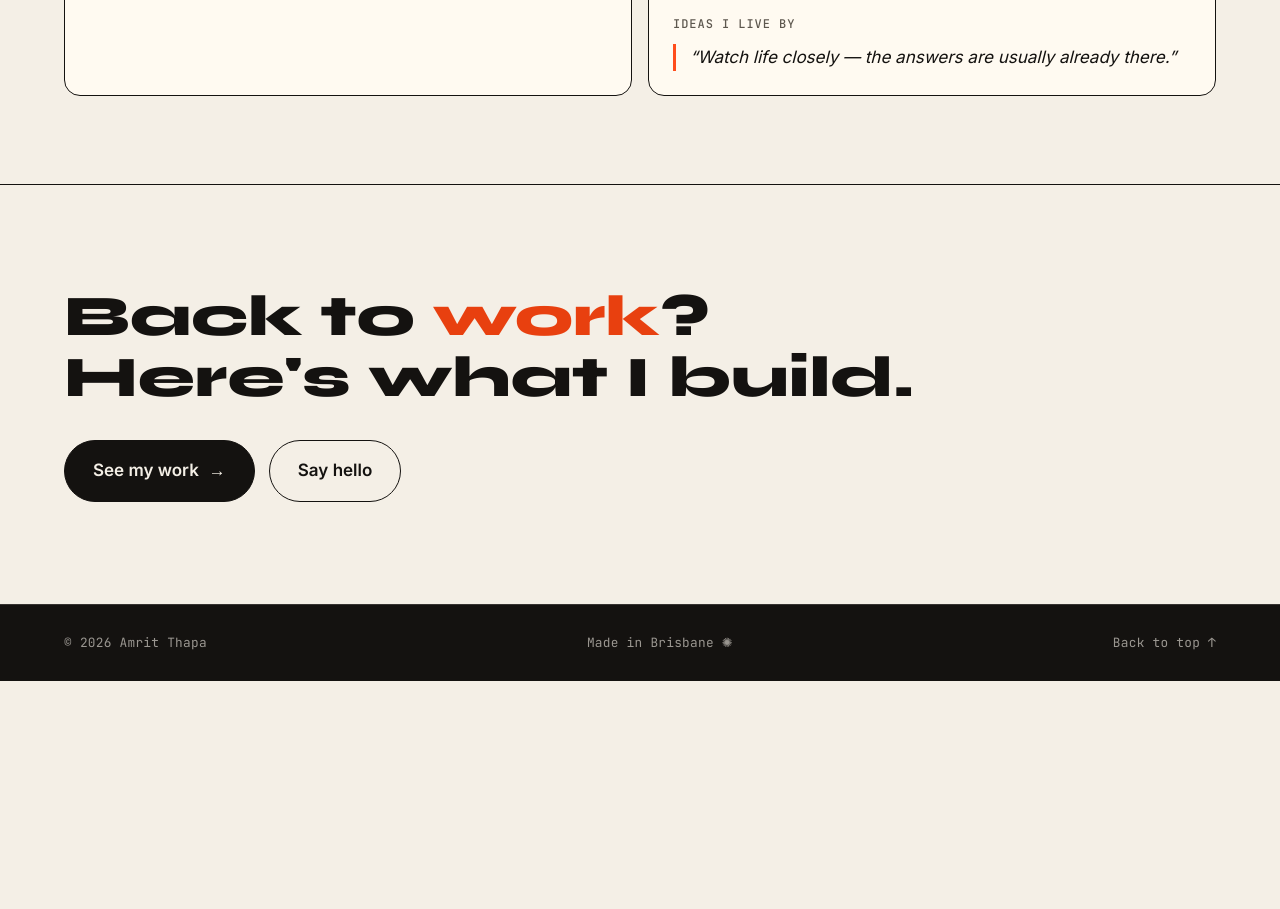
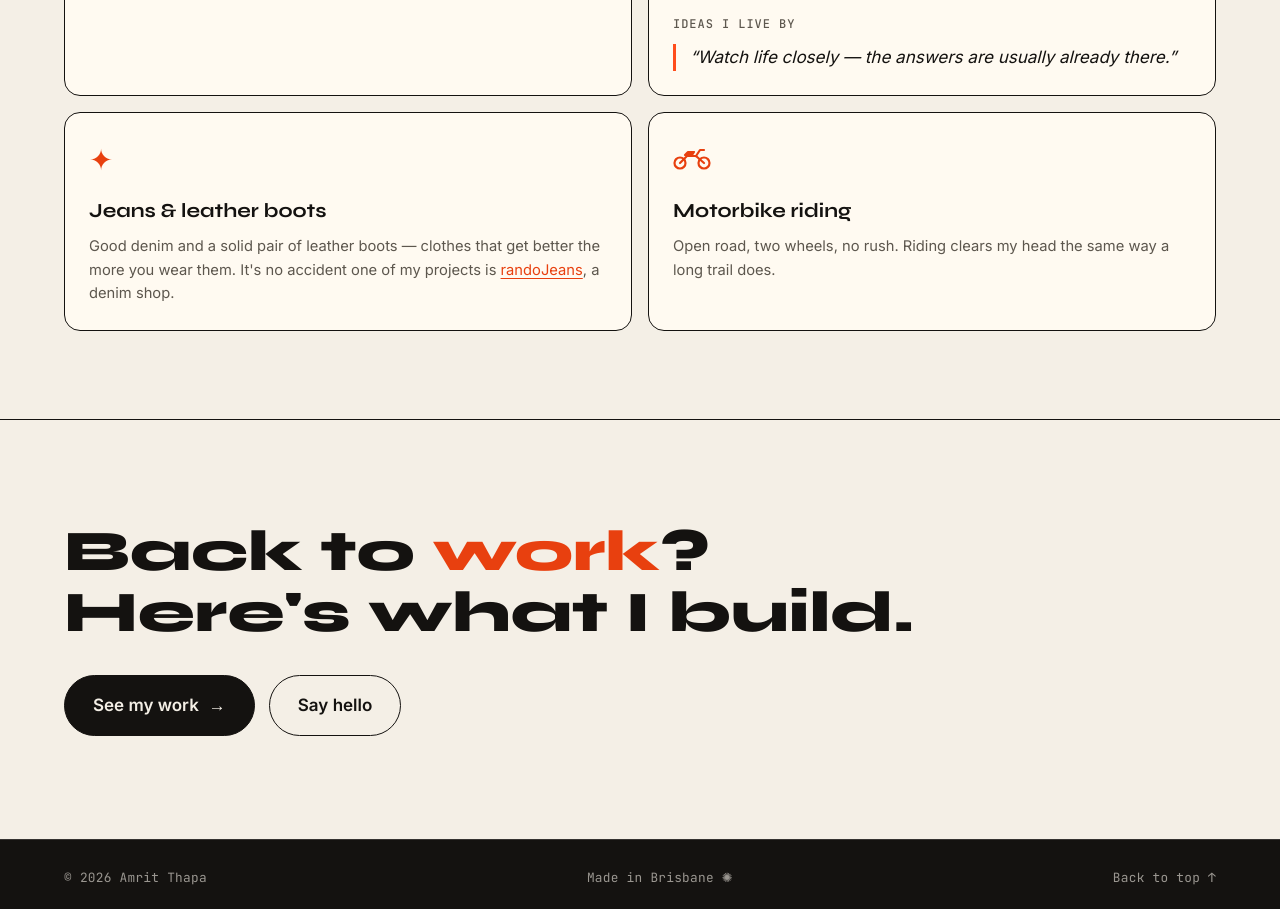
Before and after one commit to amritjung/portfolio, a plain HTML site: page beyond-code/index.html in a window 1280 px wide. Shown: the part 5214-6123 px from the top of the page. Before the commit the page ends 5895 px from the top, so only its background shows below. Drawn offline with Linux system fonts and the light colour scheme.

Commit message:
Beyond the code: Spotify player, artists, countries, philosophy, denim and motorbikes

```diff
--- a/beyond-code/index.html
+++ b/beyond-code/index.html
@@ -5,7 +5,7 @@
   <meta name="viewport" content="width=device-width, initial-scale=1.0" />
 
   <title>Beyond the code — Amrit Thapa</title>
-  <meta name="description" content="Off the clock: trekking in the Nepal Himalaya — Thorong La, Annapurna Base Camp, Mardi Himal, Badimalika — plus rock and metal, travel and philosophy." />
+  <meta name="description" content="Off the clock: trekking in the Nepal Himalaya — Thorong La, Annapurna Base Camp, Mardi Himal, Badimalika — plus rock and metal, travel, philosophy, denim and motorbikes." />
   <meta name="author" content="Amrit Thapa" />
   <link rel="canonical" href="https://amritthapa.com/beyond-code/" />
 
@@ -34,7 +34,7 @@
 
   <link rel="preload" href="/assets/fonts/syne-latin-800-normal.woff2" as="font" type="font/woff2" crossorigin />
   <link rel="preload" href="/assets/fonts/inter-latin-400-normal.woff2" as="font" type="font/woff2" crossorigin />
-  <link rel="stylesheet" href="/styles.css?v=202611162030" />
+  <link rel="stylesheet" href="/styles.css?v=202611162100" />
 </head>
 
 <body class="case-page beyond-page">
@@ -541,7 +541,7 @@
 
 
     <!-- ============================================================
-         03 · TRAVEL / 04 · PHILOSOPHY
+         03 · TRAVEL, PHILOSOPHY, DENIM &amp; BOOTS, MOTORBIKES
          ============================================================ -->
     <section class="case-section">
       <div class="case-cards interest-cards interest-cards-2">
@@ -578,6 +578,18 @@
           <h4 class="country-title mono">Ideas I live by</h4>
           <blockquote class="life-idea">“Watch life closely — the answers are usually already there.”</blockquote>
         </article>
+        <article class="case-card">
+          <span class="interest-icon" aria-hidden="true">✦</span>
+          <h3>Jeans &amp; leather boots</h3>
+          <p>Good denim and a solid pair of leather boots — clothes that get better the more you wear them. It's no accident one of my projects is <a href="/work/randojeans/">randoJeans</a>, a denim shop.</p>
+        </article>
+        <article class="case-card">
+          <span class="interest-icon" aria-hidden="true">
+            <svg width="38" height="26" viewBox="0 0 38 26" fill="none" stroke="currentColor" stroke-width="2.2" stroke-linecap="round" stroke-linejoin="round"><circle cx="7" cy="19" r="5.5"/><circle cx="31" cy="19" r="5.5"/><path d="M7 19l7-7h9l8 7"/><path d="M12 11h7l2-3h-6z" fill="currentColor"/><path d="M23 12l4-6h4"/></svg>
+          </span>
+          <h3>Motorbike riding</h3>
+          <p>Open road, two wheels, no rush. Riding clears my head the same way a long trail does.</p>
+        </article>
       </div>
     </section>
 
@@ -605,6 +617,6 @@
     <a href="#main">Back to top ↑</a>
   </footer>
 
-  <script src="/script.js?v=202611162030" defer></script>
+  <script src="/script.js?v=202611162100" defer></script>
 </body>
 </html>
--- a/styles.css
+++ b/styles.css
@@ -2356,6 +2356,13 @@ main:focus {
   color: var(--muted);
 }
 
+/* Links inside the interest cards */
+.interest-cards .case-card a {
+  color: var(--accent-text);
+  text-decoration: underline;
+  text-underline-offset: 3px;
+}
+
 /* A short principle in the Spiritual philosophy card */
 .life-idea {
   margin: 0;
```
Also changed, not shown: index.html (+3 -3 lines).
